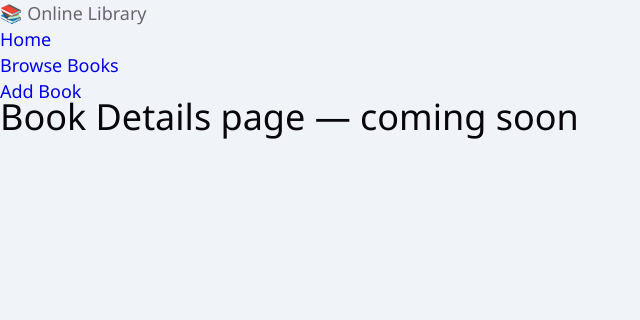
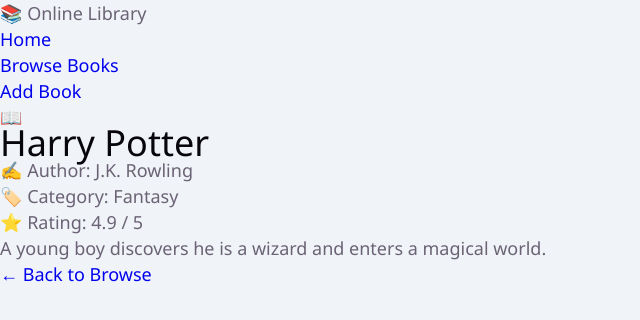
Before and after one commit to shivanshsingh05102000/library-app, a React (Vite) app: page /books/Fantasy/7 in a window 1280 px wide. Shown: the top 320 px of the page, without its empty margins (0-640 px from the left). Built offline with nearby package versions, Linux system fonts and the light colour scheme.

Commit message:
feat: build Book Details page with dynamic routing

```diff
--- a/src/pages/BookDetails.jsx
+++ b/src/pages/BookDetails.jsx
@@ -1,7 +1,36 @@
+// Full detail view for a single book, reached via /books/:category/:id
+import { useParams, Link } from "react-router-dom";
+import { useSelector } from "react-redux";
+
 function BookDetails() {
+  const { id } = useParams();
+  const books = useSelector((state) => state.library.items);
+  const book = books.find((b) => b.id === Number(id));
+
+  if (!book) {
+    return (
+      <div className="not-found-book">
+        <h2>Book not found! 😔</h2>
+        <Link to="/books" className="btn-primary">Back to Browse</Link>
+      </div>
+    );
+  }
+
   return (
-    <div className="page-placeholder">
-      <h1>Book Details page — coming soon</h1>
+    <div className="book-details">
+      <div className="details-cover">📖</div>
+
+      <div className="details-info">
+        <h1>{book.title}</h1>
+        <p className="details-author">✍️ Author: {book.author}</p>
+        <p className="details-category">🏷️ Category: {book.category}</p>
+        <p className="details-rating">⭐ Rating: {book.rating} / 5</p>
+        <p className="details-description">{book.description}</p>
+
+        <Link to="/books" className="btn-primary">
+          ← Back to Browse
+        </Link>
+      </div>
     </div>
   );
 }
```
